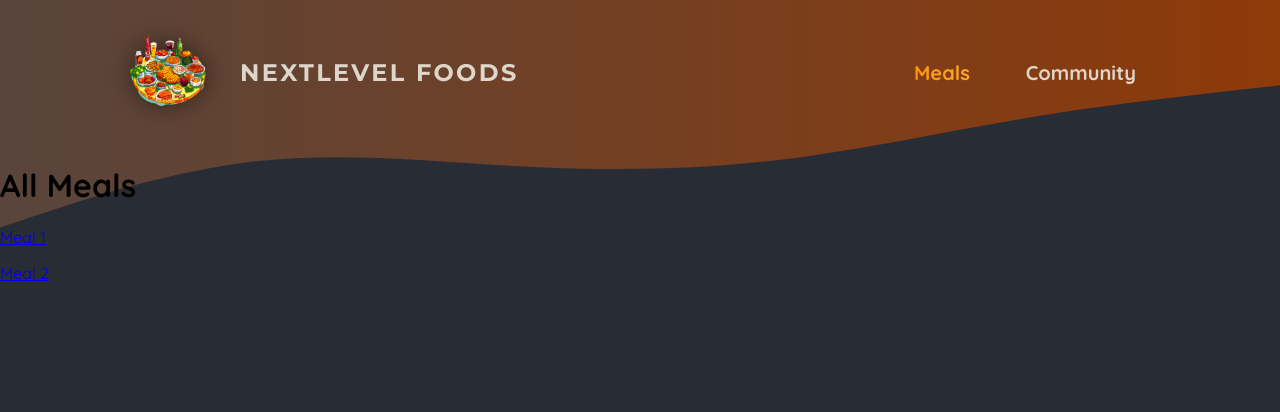
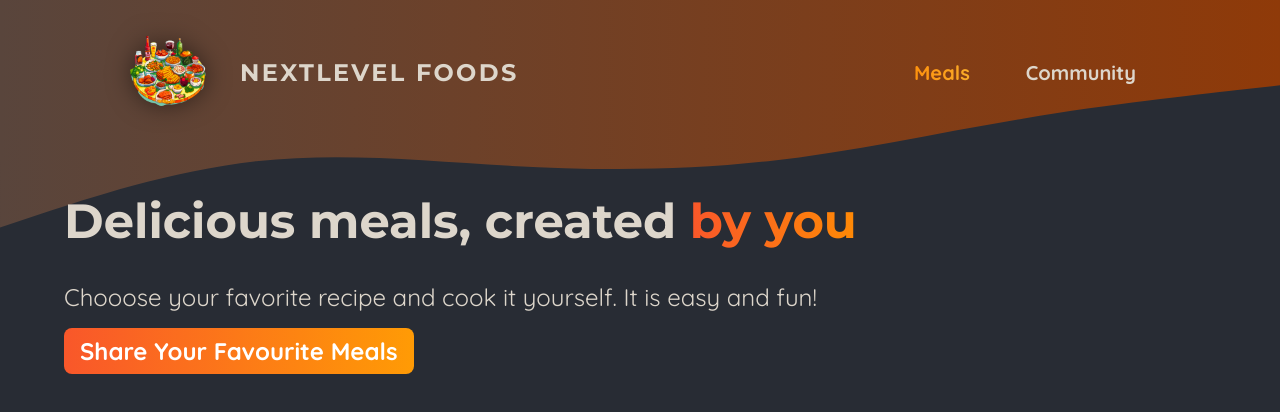
Before and after one commit to tariku-bewket/foodies-next, a Next.js app: page /meals in a window 1280 px wide. Shown: the top 412 px of the page. Built offline with nearby package versions, Linux system fonts and the light colour scheme.

Commit message:
add meals page contents and meal grid component

```diff
--- a/app/meals/page.js
+++ b/app/meals/page.js
@@ -1,15 +1,26 @@
 import Link from 'next/link';
+
+import classes from './page.module.css';
+import MealsGrid from '@/components/meals/meals-grid';
 
 export default function MealsPage() {
   return (
-    <main>
-      <h1>All Meals</h1>
-      <p>
-        <Link href='/meals/meal-1'>Meal 1</Link>
-      </p>
-      <p>
-        <Link href='/meals/meal-2'>Meal 2</Link>
-      </p>
-    </main>
+    <>
+      <header className={classes.header}>
+        <h1>
+          Delicious meals, created{' '}
+          <span className={classes.highlight}>by you</span>
+        </h1>
+        <p>
+          Chooose your favorite recipe and cook it yourself. It is easy and fun!
+        </p>
+        <p className={classes.cta}>
+          <Link href='/meals/share'>Share Your Favourite Meals</Link>
+        </p>
+      </header>
+      <main className={classes.main}>
+        <MealsGrid meals={[]} />
+      </main>
+    </>
   );
 }
--- /dev/null
+++ b/app/meals/page.module.css
@@ -0,0 +1,51 @@
+.header {
+  gap: 3rem;
+  margin: 3rem auto 5rem auto;
+  width: 90%;
+  max-width: 75rem;
+  color: #ddd6cb;
+  font-size: 1.5rem;
+}
+
+.header h1 {
+  font-family: 'Montserrat', sans-serif;
+}
+
+.highlight {
+  background: linear-gradient(90deg, #f9572a, #ff8a05);
+  background-clip: text;
+  -webkit-background-clip: text;
+  -webkit-text-fill-color: transparent;
+}
+
+.header p {
+  margin: 0;
+}
+
+.cta a {
+  display: inline-block;
+  margin-top: 1rem;
+  padding: 0.5rem 1rem;
+  border-radius: 0.5rem;
+  background: linear-gradient(90deg, #f9572a, #ff9b05);
+  color: #ffffff;
+  font-weight: bold;
+  text-decoration: none;
+}
+
+.loading {
+  text-align: center;
+  animation: loading 1.2s ease-in-out infinite;
+}
+
+@keyframes loading {
+  0% {
+    color: #e9e9e9;
+  }
+  50% {
+    color: #b89b84;
+  }
+  100% {
+    color: #e9e9e9;
+  }
+}
--- /dev/null
+++ b/components/meals/meal-item.js
@@ -0,0 +1,26 @@
+import Link from 'next/link';
+import Image from 'next/image';
+
+import classes from './meal-item.module.css';
+
+export default function MealItem({ title, slug, image, summary, creator }) {
+  return (
+    <article className={classes.meal}>
+      <header>
+        <div className={classes.image}>
+          <Image src={image} alt={title} fill />
+        </div>
+        <div className={classes.headerText}>
+          <h2>{title}</h2>
+          <p>by {creator}</p>
+        </div>
+      </header>
+      <div className={classes.content}>
+        <p className={classes.summary}>{summary}</p>
+        <div className={classes.actions}>
+          <Link href={`/meals/${slug}`}>View Details</Link>
+        </div>
+      </div>
+    </article>
+  );
+}
--- /dev/null
+++ b/components/meals/meal-item.module.css
@@ -0,0 +1,75 @@
+.meal {
+  display: flex;
+  flex-direction: column;
+  justify-content: space-between;
+  height: 100%;
+  border-radius: 4px;
+  box-shadow: 0 0 12px rgba(0, 0, 0, 0.3);
+  overflow: hidden;
+  transition: all 0.3s ease-in-out;
+  color: #ddd6cb;
+  background: linear-gradient(90deg, #2c1e19, #25200f);
+}
+
+.headerText {
+  padding: 0.5rem 1rem 0 1rem;
+}
+
+.headerText h2 {
+  margin: 0;
+  font-size: 1.5rem;
+  font-family: 'Montserrat', sans-serif;
+}
+
+.headerText p {
+  font-size: 0.75rem;
+  color: #cfa69b;
+  font-style: italic;
+}
+
+.meal h2,
+.meal p {
+  margin: 0;
+}
+
+.image {
+  position: relative;
+  height: 15rem;
+}
+
+.meal img {
+  object-fit: cover;
+}
+
+.content {
+  display: flex;
+  flex-direction: column;
+  justify-content: space-between;
+  height: 100%;
+}
+
+.summary {
+  padding: 1rem 1rem 0 1rem;
+}
+
+.actions {
+  padding: 1rem;
+  text-align: right;
+}
+
+.actions a {
+  display: inline-block;
+  margin-top: 1rem;
+  padding: 0.5rem 1rem;
+  border-radius: 0.5rem;
+  background: linear-gradient(90deg, #f9572a, #ff9b05);
+  color: #ffffff;
+  font-weight: bold;
+  text-decoration: none;
+}
+
+.actions a:hover,
+.actions a:active {
+  background: linear-gradient(90deg, #fd4715, #f9b241);
+  box-shadow: 0 0 12px rgba(242, 100, 18, 0.8);
+}
--- /dev/null
+++ b/components/meals/meals-grid.js
@@ -0,0 +1,14 @@
+import MealItem from './meal-item';
+import classes from './meals-grid.module.css';
+
+export default function MealsGrid({ meals }) {
+  return (
+    <ul className={classes.meals}>
+      {meals.map((meal) => (
+        <li key={meal.id}>
+          <MealItem {...meal} />
+        </li>
+      ))}
+    </ul>
+  );
+}
--- /dev/null
+++ b/components/meals/meals-grid.module.css
@@ -0,0 +1,10 @@
+.meals {
+  width: 90%;
+  max-width: 90rem;
+  display: grid;
+  grid-template-columns: repeat(auto-fill, minmax(20rem, 1fr));
+  grid-gap: 5rem;
+  margin: 2rem auto;
+  list-style: none;
+  padding: 0;
+}
```
